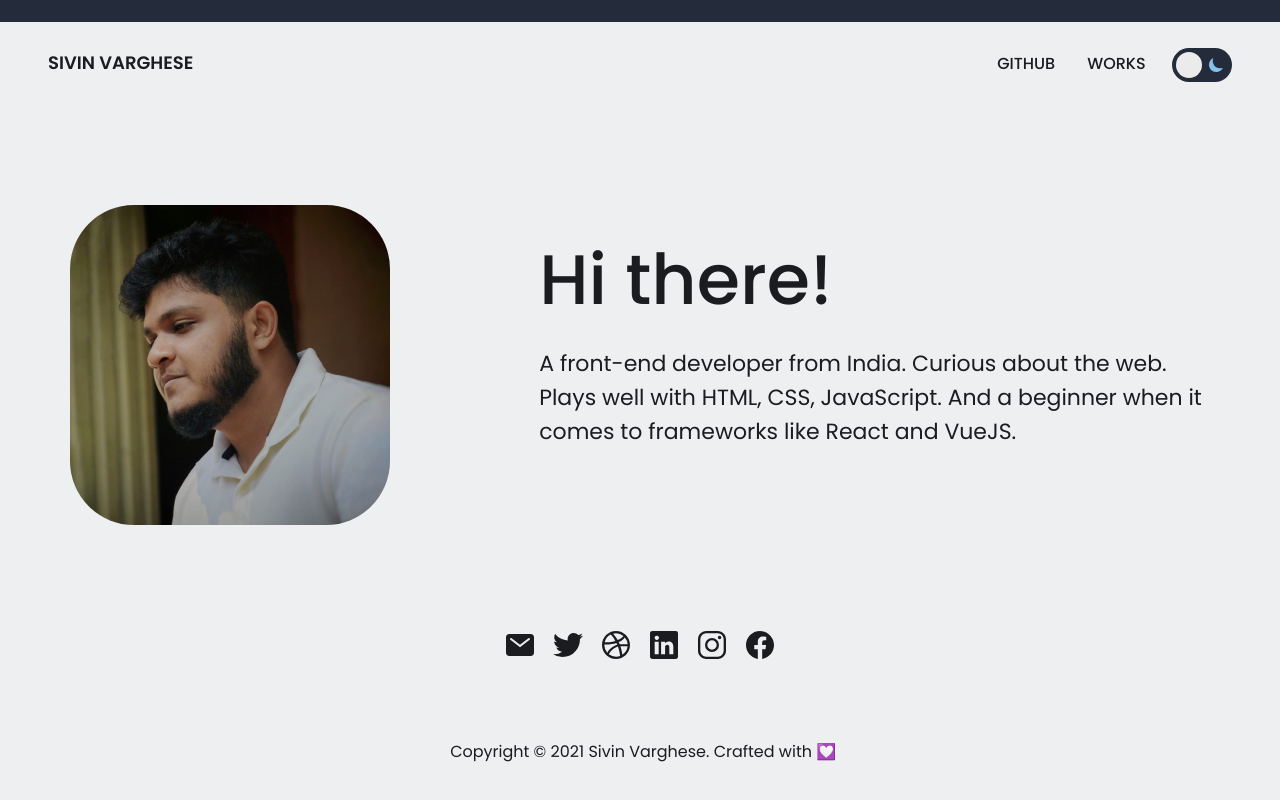
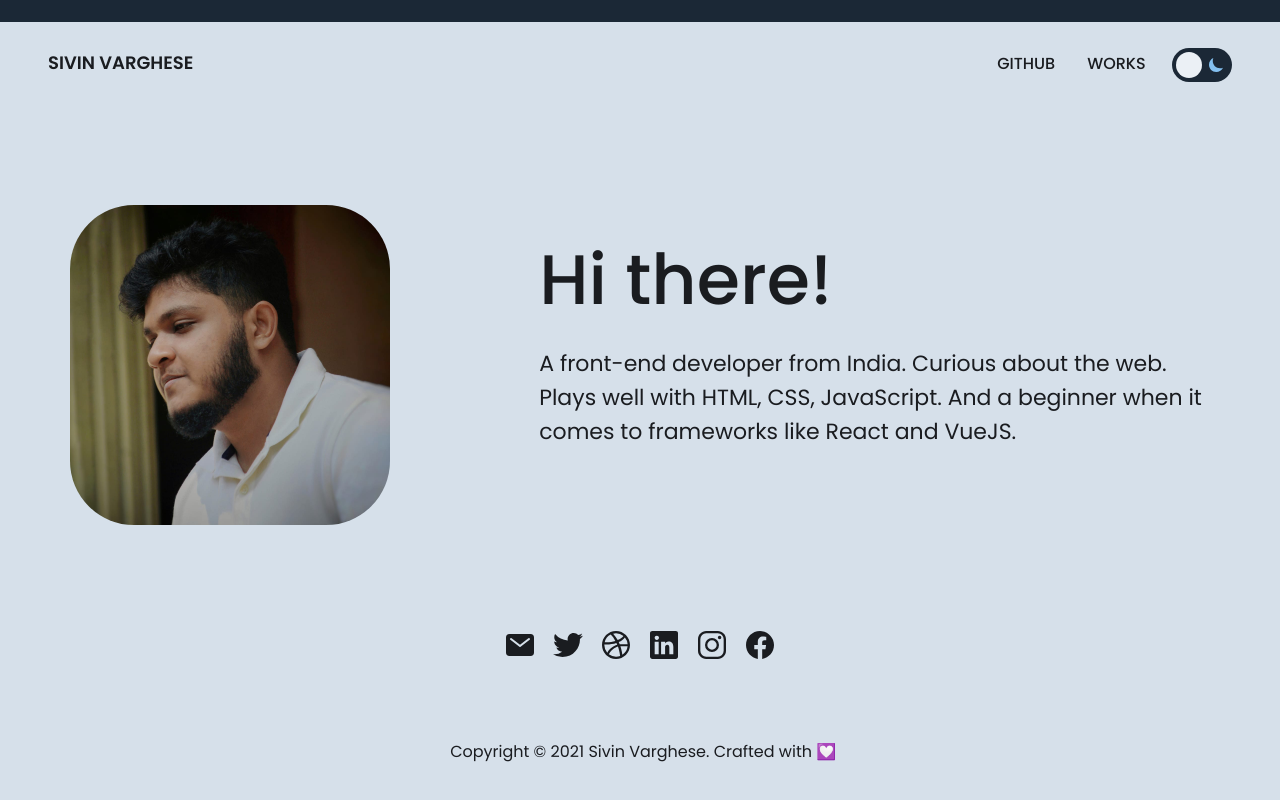
Before and after one commit to iamsivin/website, a React (Create React App) app: page / in a window 1280 px wide. Shown: the top 800 px of the page. Built offline with nearby package versions, Linux system fonts and the light colour scheme.

Commit message:
color fixes

```diff
--- a/src/App.css
+++ b/src/App.css
@@ -1,6 +1,6 @@
 .App {
   text-align: center;
-  background-color: #eeeff1;
+  background-color: #D6E0EA;
   color: #1a1c20;
   width: 100%;
   height: 100%;
@@ -9,7 +9,7 @@
 
 body {
   font-family: "Inter", sans-serif;
-  background-color: #eeeff1;
+  background-color: #D6E0EA;
   color: #1a1b1f;
   width: 100%;
   height: 100%;
@@ -17,12 +17,12 @@ body {
 }
 
 .dark-mode {
-  background-color: #242b3a;
-  color: #eeeff1;
+  background-color: #1B2836;
+  color: #D6E0EA;
 }
 
 .empty {
-  background-color: #242b3a;
+  background-color: #1B2836;
   width: 100%;
   height: 1.4rem;
 }
@@ -59,7 +59,7 @@ body {
   left: 0;
   right: 0;
   bottom: 0;
-  background-color: #242b3a;
+  background-color: #1B2836;
   -webkit-transition: 0.4s;
   transition: 0.4s;
 }
@@ -71,13 +71,13 @@ body {
   width: 26px;
   left: 4px;
   bottom: 4px;
-  background-color: #ebebeb;
+  background-color: #EBF0F5;
   -webkit-transition: 0.4s;
   transition: 0.4s;
 }
 
 input:checked + .slider {
-  background-color: #ebebeb;
+  background-color: #EBF0F5;
 }
 
 input:focus + .slider {
@@ -88,7 +88,7 @@ input:checked + .slider:before {
   -webkit-transform: translateX(26px);
   -ms-transform: translateX(26px);
   transform: translateX(26px);
-  background-color: #242b3a;
+  background-color: #1B2836;
 }
 
 .slider.round {
--- a/src/components/Contact.css
+++ b/src/components/Contact.css
@@ -17,8 +17,7 @@
 }
 
 .link:hover {
-  transform: scale(1.1);
-  transition: transform 0.5s ease;
+  color: #5C83AD;
 }
 
 .github {
--- a/src/components/Header.css
+++ b/src/components/Header.css
@@ -37,8 +37,7 @@
 }
 
 .github-view:hover {
-  transform: scale(1.05);
-  transition: transform 0.5s ease;
+  color: #5C83AD;
 }
 
 .work-view {
@@ -48,8 +47,7 @@
 }
 
 .work-view:hover {
-  transform: scale(1.05);
-  transition: transform 0.5s ease;
+  color: #5C83AD;
 }
 
 .dark {
```
